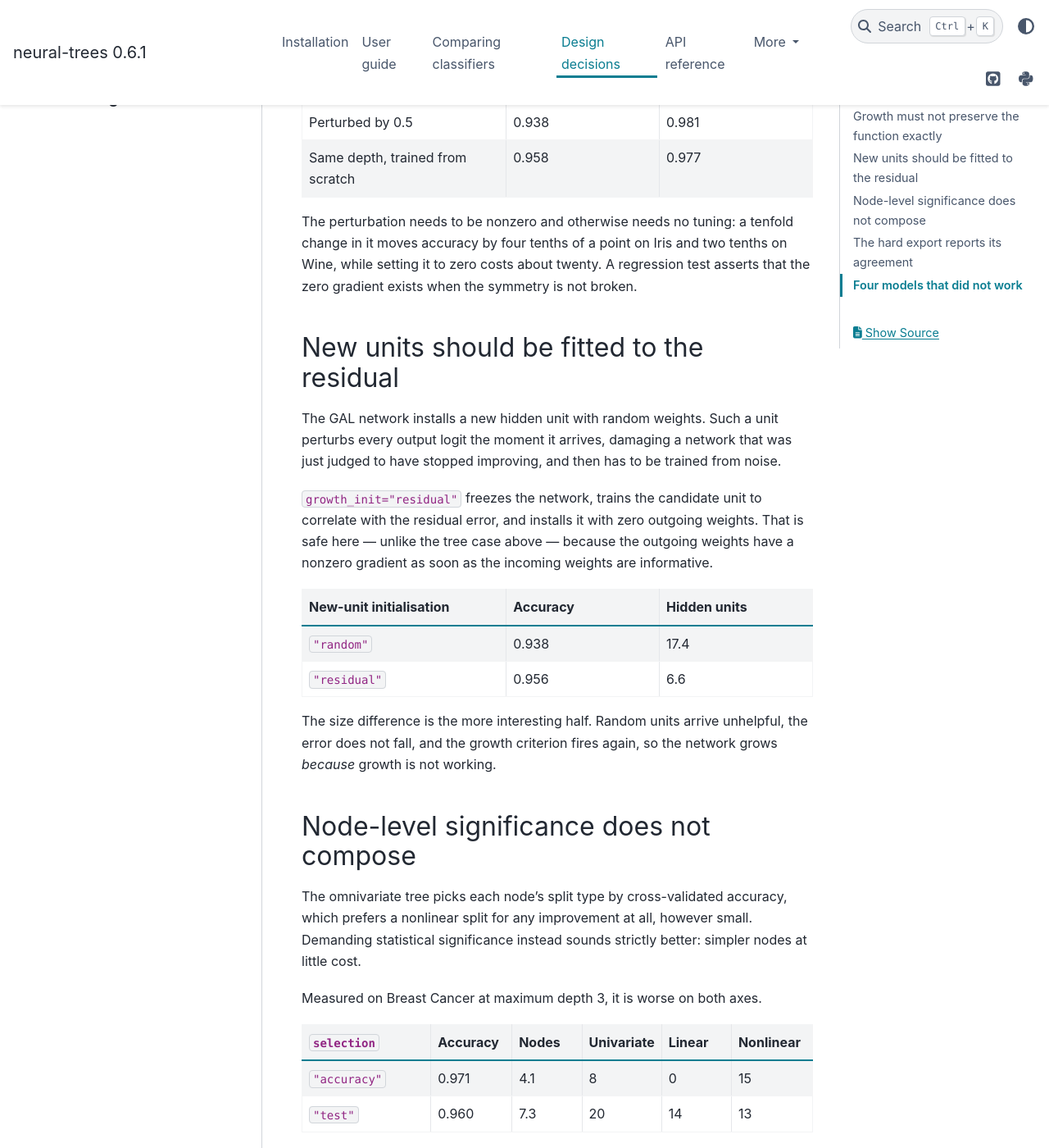
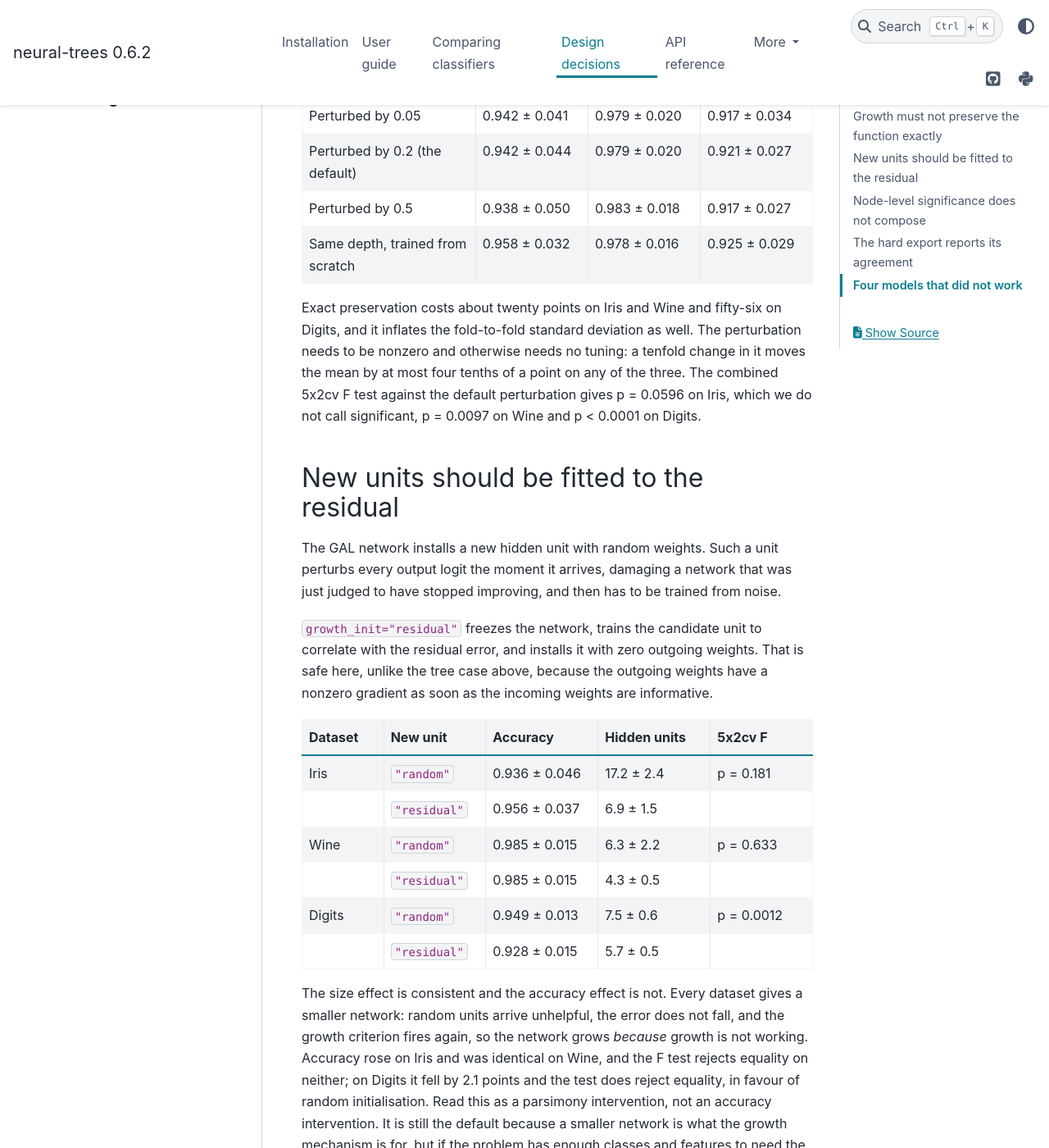
Before and after one commit to cgrtml/neural-trees, a Sphinx documentation site: the page built from docs/design_decisions.rst, in a window 1280 px wide and 1400 px high, scrolled down 1145 px. Shown: the whole window at 82% size. Built offline with Sphinx 7.4.7 and the PyData theme 0.15.4, drawn with Linux system fonts in a browser that asks for light colours; pages that are not in the unit, such as notebooks, are missing from menus; some of the changed text lies outside the part shown.

Commit message:
Release 0.6.2 and bring every public number in line with the corrected protocol
The arXiv paper cites "the exact version used". v0.6.1 did not contain the
measurement script that produced the paper's numbers, nor the strengthened
regression test the paper describes, so that sentence was not quite true.
This release makes it true. Library behaviour is unchanged.

The docs site, the JOSS draft and the deepen() docstring still carried numbers
from the earlier measurements, which scaled features on the whole dataset
before splitting and so leaked test-fold statistics into training. They also
carried a claim the corrected measurements retracted: that residual-fitted
units improve GAL accuracy. On Digits the opposite holds and significantly so.
The docs now show the corrected tables with standard deviations, the 5x2cv F
results, and Digits, and describe residual growth and per-leaf growth as the
trades they are. The omnivariate split-type counts, which were only measured
under the leaky protocol, are dropped rather than repeated.

README-arxiv.md now says cs.AI, which is the category the endorsement covers.

```diff
--- a/docs/design_decisions.rst
+++ b/docs/design_decisions.rst
@@ -25,9 +25,11 @@
 
 and the gate's gradient is identically zero. With the gate at :math:`g = 1/2`
 the two children receive identical gradients, so they stay identical, so the
-gate's gradient stays zero. The state reproduces itself at every step: it is a
-fixed point of the optimiser, not a slow start. The added level is dead weight
-while costing full parameters and compute.
+gate's gradient stays zero. The state reproduces itself at every step. It is a fixed point of the
+optimiser. The added level is dead weight while costing full parameters and
+compute. We checked this numerically rather than assuming it: in single
+precision the new gates' gradients are exactly zero and sibling leaves receive
+bitwise identical gradients, and the regression test asserts exact equality.
 
 Perturbing the child distributions slightly at insertion breaks the symmetry.
 The function is then preserved only approximately, which is the price of the
@@ -35,31 +37,39 @@
 
 .. list-table::
    :header-rows: 1
-   :widths: 40 30 30
+   :widths: 34 22 22 22
 
    * - Growth
      - Iris
      - Wine
+     - Digits
    * - Exactly function-preserving
-     - 0.753
-     - 0.754
+     - 0.762 ± 0.103
+     - 0.786 ± 0.145
+     - 0.369 ± 0.035
    * - Perturbed by 0.05
-     - 0.942
-     - 0.979
+     - 0.942 ± 0.041
+     - 0.979 ± 0.020
+     - 0.917 ± 0.034
    * - Perturbed by 0.2 (the default)
-     - 0.942
-     - 0.979
+     - 0.942 ± 0.044
+     - 0.979 ± 0.020
+     - 0.921 ± 0.027
    * - Perturbed by 0.5
-     - 0.938
-     - 0.981
+     - 0.938 ± 0.050
+     - 0.983 ± 0.018
+     - 0.917 ± 0.027
    * - Same depth, trained from scratch
-     - 0.958
-     - 0.977
+     - 0.958 ± 0.032
+     - 0.978 ± 0.016
+     - 0.925 ± 0.029
 
-The perturbation needs to be nonzero and otherwise needs no tuning: a tenfold
-change in it moves accuracy by four tenths of a point on Iris and two tenths on
-Wine, while setting it to zero costs about twenty. A regression test asserts
-that the zero gradient exists when the symmetry is not broken.
+Exact preservation costs about twenty points on Iris and Wine and fifty-six on
+Digits, and it inflates the fold-to-fold standard deviation as well. The
+perturbation needs to be nonzero and otherwise needs no tuning: a tenfold change
+in it moves the mean by at most four tenths of a point on any of the three. The
+combined 5x2cv F test against the default perturbation gives p = 0.0596 on Iris,
+which we do not call significant, p = 0.0097 on Wine and p < 0.0001 on Digits.
 
 New units should be fitted to the residual
 ------------------------------------------
@@ -70,26 +80,59 @@
 
 ``growth_init="residual"`` freezes the network, trains the candidate unit to
 correlate with the residual error, and installs it with zero outgoing weights.
-That is safe here — unlike the tree case above — because the outgoing weights
+That is safe here, unlike the tree case above, because the outgoing weights
 have a nonzero gradient as soon as the incoming weights are informative.
 
 .. list-table::
    :header-rows: 1
-   :widths: 40 30 30
+   :widths: 16 20 22 22 20
 
-   * - New-unit initialisation
+   * - Dataset
+     - New unit
      - Accuracy
      - Hidden units
-   * - ``"random"``
-     - 0.938
-     - 17.4
-   * - ``"residual"``
-     - 0.956
-     - 6.6
+     - 5x2cv F
+   * - Iris
+     - ``"random"``
+     - 0.936 ± 0.046
+     - 17.2 ± 2.4
+     - p = 0.181
+   * -
+     - ``"residual"``
+     - 0.956 ± 0.037
+     - 6.9 ± 1.5
+     -
+   * - Wine
+     - ``"random"``
+     - 0.985 ± 0.015
+     - 6.3 ± 2.2
+     - p = 0.633
+   * -
+     - ``"residual"``
+     - 0.985 ± 0.015
+     - 4.3 ± 0.5
+     -
+   * - Digits
+     - ``"random"``
+     - 0.949 ± 0.013
+     - 7.5 ± 0.6
+     - p = 0.0012
+   * -
+     - ``"residual"``
+     - 0.928 ± 0.015
+     - 5.7 ± 0.5
+     -
 
-The size difference is the more interesting half. Random units arrive unhelpful,
-the error does not fall, and the growth criterion fires again, so the network
-grows *because* growth is not working.
+The size effect is consistent and the accuracy effect is not. Every dataset
+gives a smaller network: random units arrive unhelpful, the error does not
+fall, and the growth criterion fires again, so the network grows *because*
+growth is not working. Accuracy rose on Iris and was identical on Wine, and the
+F test rejects equality on neither; on Digits it fell by 2.1 points and the test
+does reject equality, in favour of random initialisation. Read this as a
+parsimony intervention, not an accuracy intervention. It is still the default
+because a smaller network is what the growth mechanism is for, but if the
+problem has enough classes and features to need the extra units, ``"random"``
+is the setting to try.
 
 Node-level significance does not compose
 ----------------------------------------
@@ -99,36 +142,41 @@
 Demanding statistical significance instead sounds strictly better: simpler nodes
 at little cost.
 
-Measured on Breast Cancer at maximum depth 3, it is worse on both axes.
+Measured at maximum depth 3, it is worse on both axes on both datasets.
 
 .. list-table::
    :header-rows: 1
-   :widths: 26 16 14 14 14 16
+   :widths: 24 24 26 26
 
-   * - ``selection``
+   * - Dataset
+     - ``selection``
      - Accuracy
      - Nodes
-     - Univariate
-     - Linear
-     - Nonlinear
-   * - ``"accuracy"``
-     - 0.971
-     - 4.1
-     - 8
-     - 0
-     - 15
-   * - ``"test"``
-     - 0.960
-     - 7.3
-     - 20
-     - 14
-     - 13
+   * - Breast Cancer
+     - ``"accuracy"``
+     - 0.971 ± 0.018
+     - 3.8 ± 1.0
+   * -
+     - ``"test"``
+     - 0.959 ± 0.020
+     - 8.1 ± 2.5
+   * - Digits
+     - ``"accuracy"``
+     - 0.510 ± 0.083
+     - 10.1 ± 1.7
+   * -
+     - ``"test"``
+     - 0.492 ± 0.076
+     - 11.5 ± 2.3
 
-Per node the rule does exactly what it was asked to do: nonlinear splits fall
-from 15 to 13 and univariate splits rise from 8 to 20. But a simpler split
-separates its node's data less cleanly, so its children inherit harder problems
-and must themselves be split, and the tree grows from 4.1 nodes to 7.3 while
-losing a point of accuracy. Parsimony enforced locally is paid for globally.
+The rule does what it was asked to do at each node and the tree is worse for
+it. A simpler split separates its node's data less cleanly, so its children
+inherit harder problems and must themselves be split, and the tree roughly
+doubles on Breast Cancer while losing a point of accuracy. Parsimony enforced
+locally is paid for globally. The Digits accuracies are low for a reason
+unrelated to the rule: a depth-3 tree has at most eight leaves and Digits has
+ten classes, so the row is a comparison between the rules, not a claim about
+how well omnivariate trees classify digits.
 
 On Iris and Wine the rule never fires, because the test needs a minimum sample
 count per node and almost every node below the root falls under it. A
--- a/neural_trees/__init__.py
+++ b/neural_trees/__init__.py
@@ -27,7 +27,7 @@
     paired_t_test,
 )
 
-__version__ = "0.6.1"
+__version__ = "0.6.2"
 __author__ = "Cagri Temel"
 
 # name -> module that defines it, for the estimators that need torch
--- a/pyproject.toml
+++ b/pyproject.toml
@@ -4,7 +4,7 @@
 
 [project]
 name = "neural-trees"
-version = "0.6.1"
+version = "0.6.2"
 description = "Soft decision trees, mixture of experts, and statistical model comparison tests for Python. Scikit-learn compatible, PyTorch backend."
 readme = "README.md"
 license = { text = "MIT" }
```
Also changed, not shown: CHANGELOG.md (+30 -0 lines), docs/user_guide.rst (+10 -7 lines), paper/paper.md (+11 -6 lines), paper/arxiv/README-arxiv.md, 4 other files.
